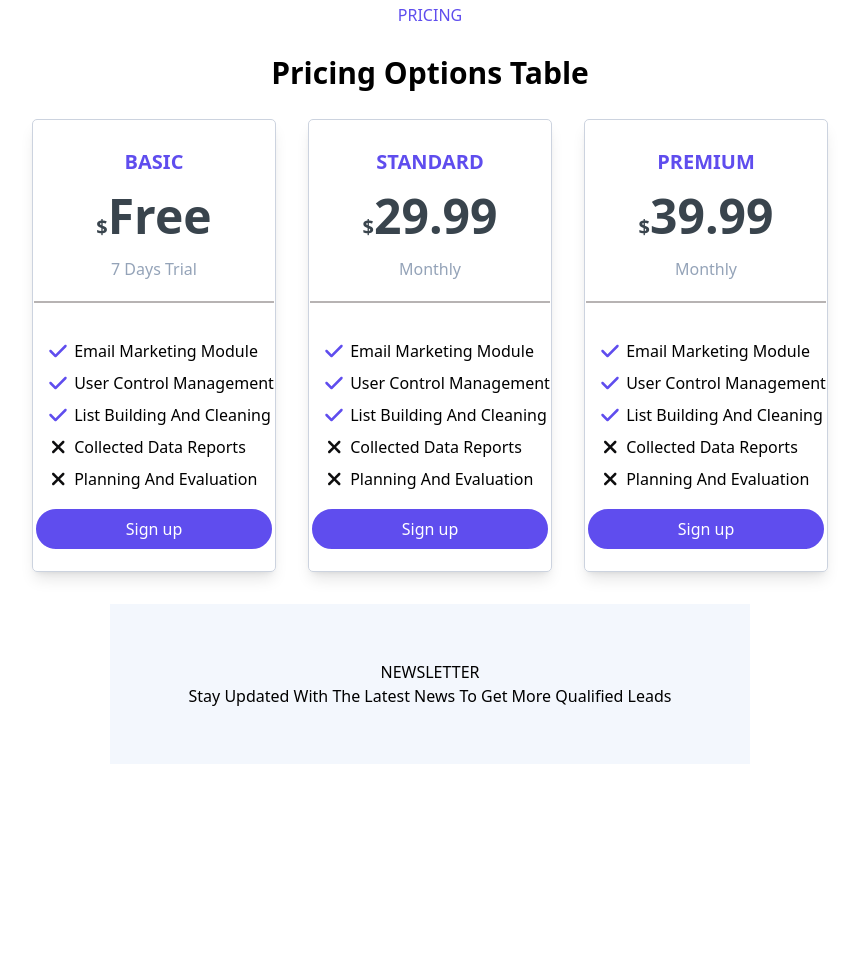
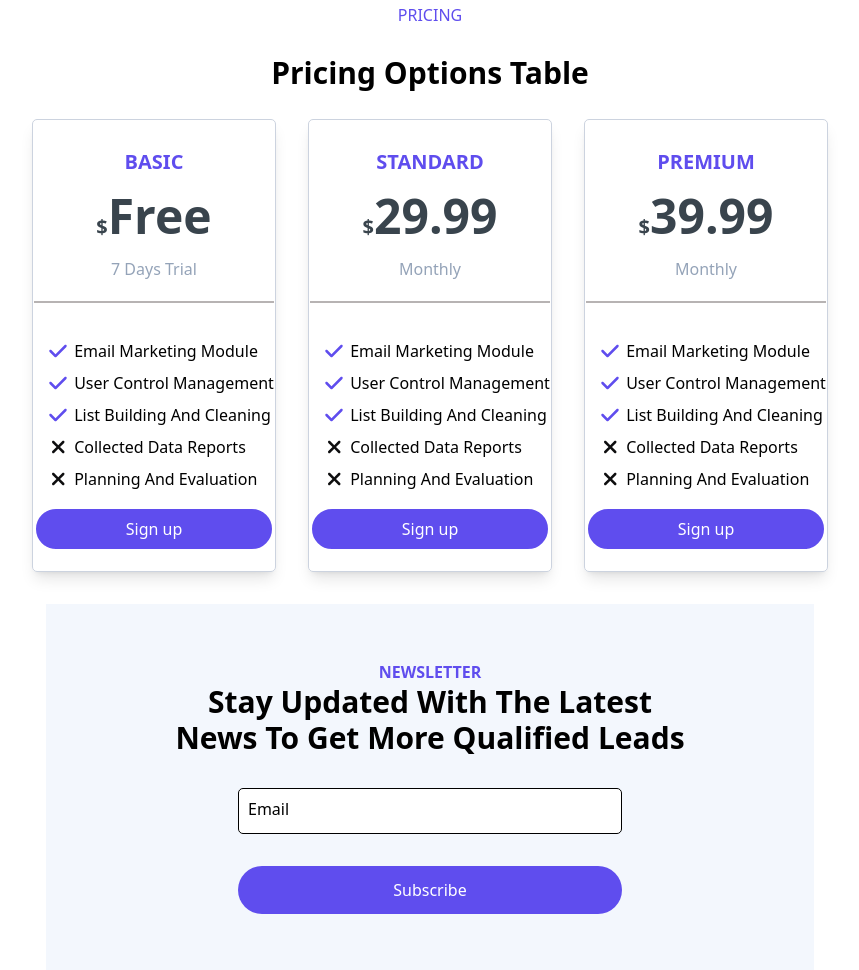
Before and after one commit to krishna-cyber/landing-page-practice-with-animation, a website: page src/index.html in a window 1280 px wide. Shown: the part 1528-2498 px from the top of the page, without its empty margins (210-1069 px from the left). Before the commit the page ends 2292 px from the top, so only its background shows below. Drawn offline with nearby package versions, Linux system fonts and the light colour scheme.

Commit message:
subscribe section added

```diff
--- a/src/index.html
+++ b/src/index.html
@@ -147,12 +147,22 @@
 
   </section>
   <!-- subscribe section -->
-  <section class="subscribe container mx-auto flex flex-col justify-center items-center py-14 ">
-    <h4>NEWSLETTER</h4>
-    <h2>Stay Updated With The Latest News To Get More Qualified Leads</h2>
-    <form action="">
+  <section class="subscribe container mx-auto flex justify-center flex-col py-14 ">
+    <div class=" w-2/3 mx-auto flex flex-col justify-center">
+      <h4 class=" text-primary font-semibold text-center">NEWSLETTER</h4>
+    <h2 class=" font-bold text-3xl text-center">Stay Updated With The Latest News To Get More Qualified Leads</h2>
+    </div>
+    <!-- form section -->
+   <form class=" w-full flex justify-center items-center gap-8 flex-col" action="">
+    <div class="input">
+      <input class=" w-full mt-8" type="email" name="" id="email" required>
+      <label for="email">Email</label>
+    </div>
+    <div class="button">
+      <button class=" font-medium px-7 py-3 w-full text-white hover:text-primary">Subscribe</button>
+    </div>
 
-    </form>
+   </form>
   </section>
   <!-- link section -->
   <section class="links container mx-auto">
--- a/src/main.css
+++ b/src/main.css
@@ -66,6 +66,41 @@ nav{
 }
 .subscribe{
     background:#f3f7fdff;
-    width: 50%;
+    width: 60%;
     margin: 0 auto;
 }
+
+.input{
+    width: 50%;
+    position: relative;
+}
+ .input input{
+    padding: 10px;
+    outline: none;
+    border:  1px solid black;
+    border-radius: 5px;
+
+ }
+ /* float label  */
+    .input input:focus ~ label,
+    .input input:active ~label{
+       top: -1px;
+    }
+ .input label{
+    position: absolute;
+    bottom: 3px;
+    left: 0;
+    padding: 10px;
+
+ }
+ button{
+    background: #5f4dee;
+    border-radius: 999px;
+ }
+ .button{
+    width: 50%;
+ }
+ button:hover{
+    background: white;
+    border: 1px solid #5f4dee;
+ }
```
Also changed, not shown: dist/output.css.
